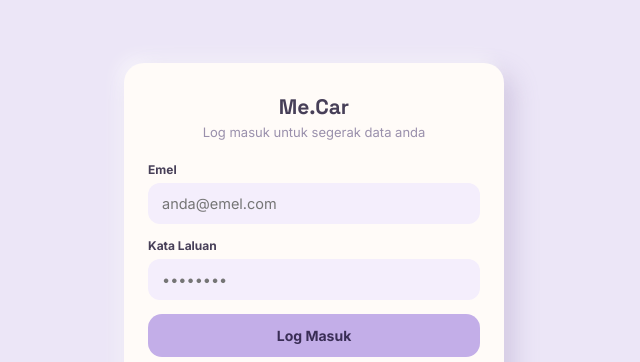
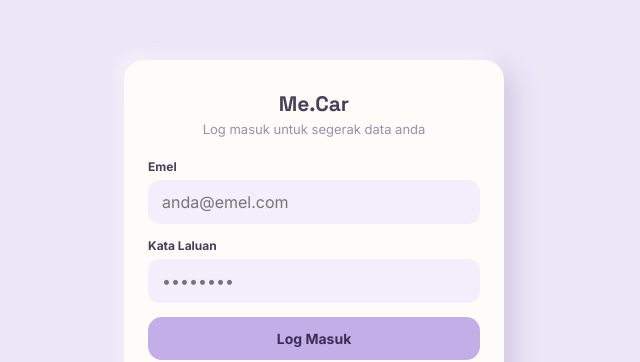
Before and after one commit to mylab000/me.car, a plain HTML site: page index.html in a window 1280 px wide. Shown: the part 142-504 px from the top of the page, without its empty margins (326-966 px from the left). Drawn offline with nearby package versions, Linux system fonts and the light colour scheme.

Commit message:
Update index.html

```diff
--- a/index.html
+++ b/index.html
@@ -144,7 +144,7 @@
 
   .field { margin-bottom: 14px; }
   .field label { display: block; font-size: 12px; font-weight: 700; color: var(--ink); margin-bottom: 6px; }
-  .field-input, select.field-input, textarea.field-input { width: 100%; border: none; border-radius: 12px; padding: 12px 14px; font-size: 14.5px; font-family: 'Inter', sans-serif; background: var(--panel); color: var(--ink); outline: none; }
+  .field-input, select.field-input, textarea.field-input { width: 100%; border: none; border-radius: 12px; padding: 12px 14px; font-size: 16px; font-family: 'Inter', sans-serif; background: var(--panel); color: var(--ink); outline: none; }
   textarea.field-input { resize: vertical; min-height: 70px; }
   .field-row { display: flex; gap: 10px; }
   .field-row .field { flex: 1; }
@@ -483,6 +483,14 @@
                 dark:  { bg:'#16211A', panel:'#1E2C22', ink:'#E3F0E7', muted:'#95AC9E', border:'#2C3E32', accent:'#8FCB9F', accentText:'#12200F', shadowD:'6,10,7', shadowL:'55,72,60' } },
     senja:    { name: 'Senja Pastel', light: { bg:'#FBEEE1', panel:'#F5EDE4', ink:'#3E352C', muted:'#8A7C6A', border:'#EADFCF', accent:'#C9A97E', accentText:'#FDFBF8', shadowD:'150,130,100', shadowL:'255,255,255' },
                 dark:  { bg:'#211C22', panel:'#2C2620', ink:'#EDE4D8', muted:'#B8AA96', border:'#3C3428', accent:'#D9BC91', accentText:'#221C10', shadowD:'8,7,6', shadowL:'60,55,45' } },
+    merah:    { name: 'Merah', light: { bg:'#FBEAE6', panel:'#FCF0ED', ink:'#4A2620', muted:'#9C7A70', border:'#F2D9D2', accent:'#D97862', accentText:'#FFFBF8', shadowD:'150,100,85', shadowL:'255,255,255' },
+                dark:  { bg:'#241612', panel:'#2E1D18', ink:'#F2E2DC', muted:'#C4A296', border:'#3E2A22', accent:'#E6947E', accentText:'#241109', shadowD:'8,5,4', shadowL:'62,42,34' } },
+    oren:     { name: 'Oren', light: { bg:'#FBEEDD', panel:'#FCF3E6', ink:'#4A3319', muted:'#9B8365', border:'#F2DFC4', accent:'#E0A050', accentText:'#FFFBF5', shadowD:'150,120,70', shadowL:'255,255,255' },
+                dark:  { bg:'#241C10', panel:'#2E2416', ink:'#F2E6D4', muted:'#C4B296', border:'#3E3220', accent:'#EDB876', accentText:'#241704', shadowD:'8,6,3', shadowL:'62,50,34' } },
+    kuning:   { name: 'Kuning', light: { bg:'#FBF7DE', panel:'#FCFAE8', ink:'#453F14', muted:'#948C5E', border:'#F0E9BE', accent:'#D9C34D', accentText:'#3A3410', shadowD:'145,130,60', shadowL:'255,255,255' },
+                dark:  { bg:'#211F0E', panel:'#2B2814', ink:'#EFE9C8', muted:'#B8AE85', border:'#3A3620', accent:'#E0CC66', accentText:'#211E08', shadowD:'7,6,3', shadowL:'58,54,32' } },
+    coklat:   { name: 'Coklat', light: { bg:'#F0E5DA', panel:'#F5EEE5', ink:'#3A2A1E', muted:'#8A7565', border:'#E3D2C0', accent:'#A17A56', accentText:'#FBF6F0', shadowD:'110,85,60', shadowL:'255,255,255' },
+                dark:  { bg:'#1E1712', panel:'#281F18', ink:'#EBE0D4', muted:'#B39F8C', border:'#382C22', accent:'#BC9670', accentText:'#1A1108', shadowD:'6,4,3', shadowL:'52,44,36' } },
   };
 
   function toggleDarkMode() { state.darkMode = !state.darkMode; applyTheme(); persistSettings(); }
```
